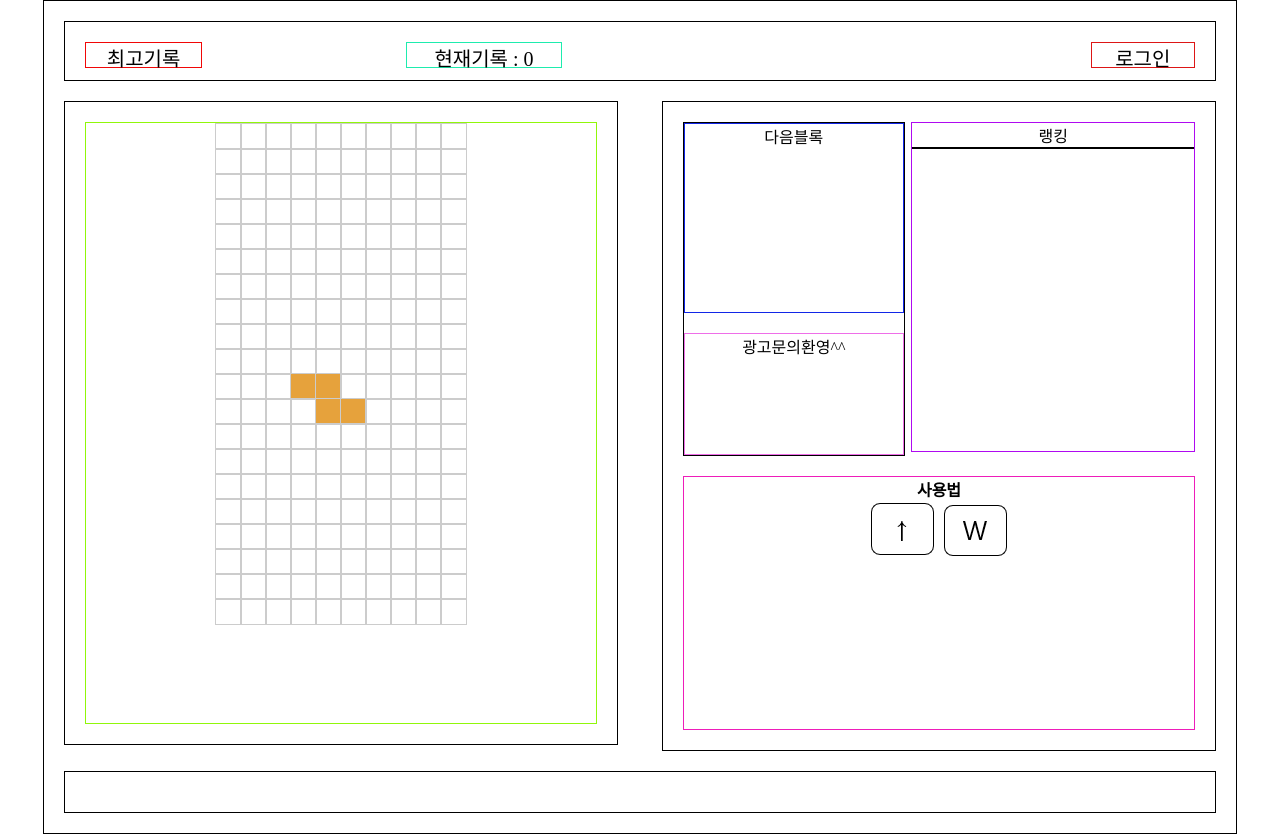
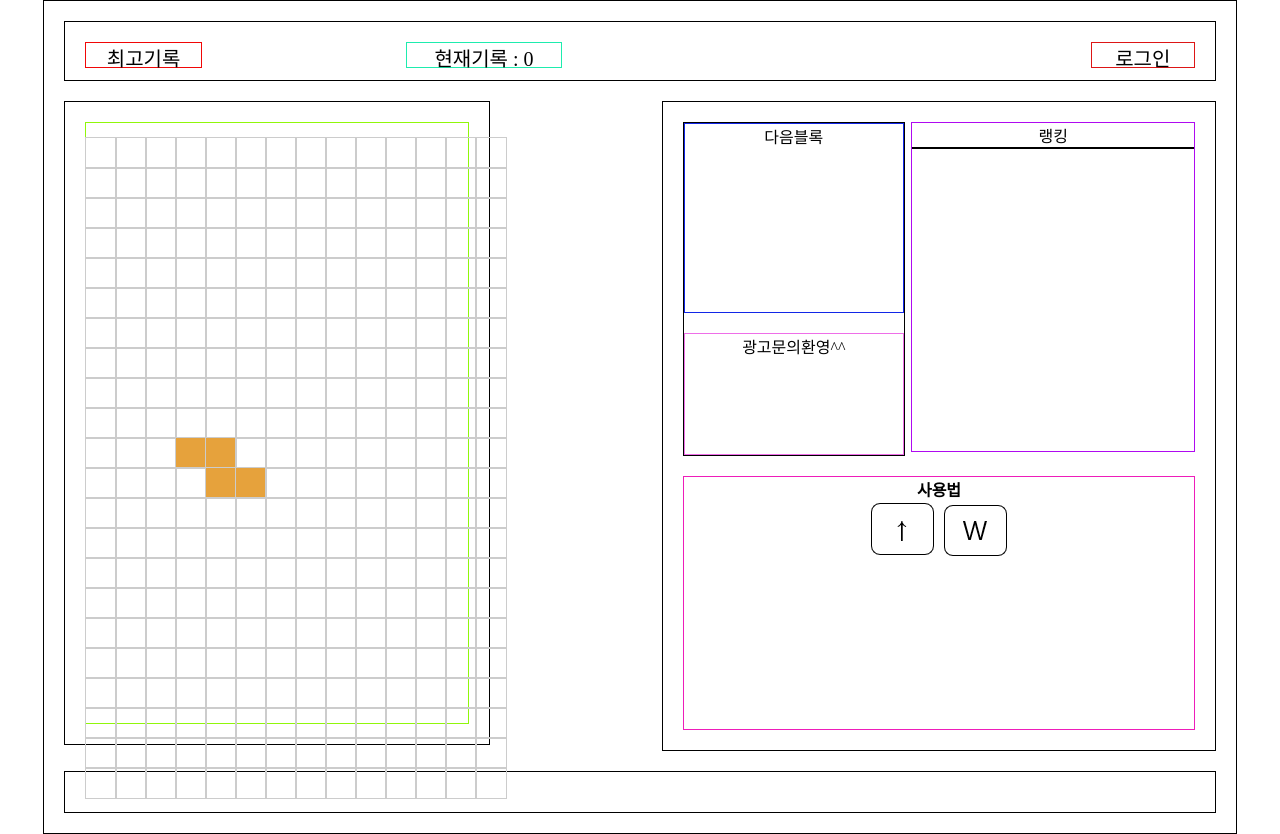
Before and after one commit to minukhan/Tetris_of_Java, a website: page public/main.html in a window 1280 px wide. Drawn offline with Linux system fonts and the light colour scheme.

Commit message:
230203.11:49 hye

```diff
--- a/public/css/style.css
+++ b/public/css/style.css
@@ -79,13 +79,14 @@ body {
     cursor: pointer;
 }
 .playground > ul {
-    border: 1px solid #333;
-    width: 250px;
+    /* border: 1px solid #333; */
+    width: 420px;
     margin: 0 auto;
+    padding: 15px 0;
 }
 .playground > ul > li {
     width: 100%;
-    height: 25px;
+    height: 30px;
 }
 
 .playground > ul > li > ul {
@@ -93,8 +94,8 @@ body {
 }
 
 .playground > ul > li > ul > li {
-    width: 25px;
-    height: 25px;
+    width: 35px;
+    height: 30px;
     outline: 1px solid #ccc;
 }
 .square {
--- a/public/js/tetris.js
+++ b/public/js/tetris.js
@@ -15,8 +15,8 @@ const signButton = document.getElementById("sign"); // 랭킹에서 등록 버
 
 
 // Setting
-const GAME_ROWS = 20;
-const GAME_COLS = 10;
+const GAME_ROWS = 22;
+const GAME_COLS = 14;
 
 
 // variables
@@ -368,7 +368,7 @@ function ranking(score) {
         printArray.push((k + 1) + '위 : ' + '사용자 : 아무개' + " " + rank[k] + '점');
     }
     showranking.innerHTML = printArray.join("<br>"); // 웹브라우저 화면에 출력
-    console.log(rank)
+    //console.log(rank)
 }
 function scoreCompare(a, b) {
     return b - a;
--- a/public/main.css
+++ b/public/main.css
@@ -51,7 +51,7 @@ div {
 
 /* contents */
 #contents {
-    width: 40vw; /* 너비 */
+    width: 30vw; /* 너비 */
     padding: 20px; /* 패딩 */
     float: left; /* 왼쪽으로 플로팅 */
     margin-bottom: 20px; /* 아래 요소와의 간격 */
```
